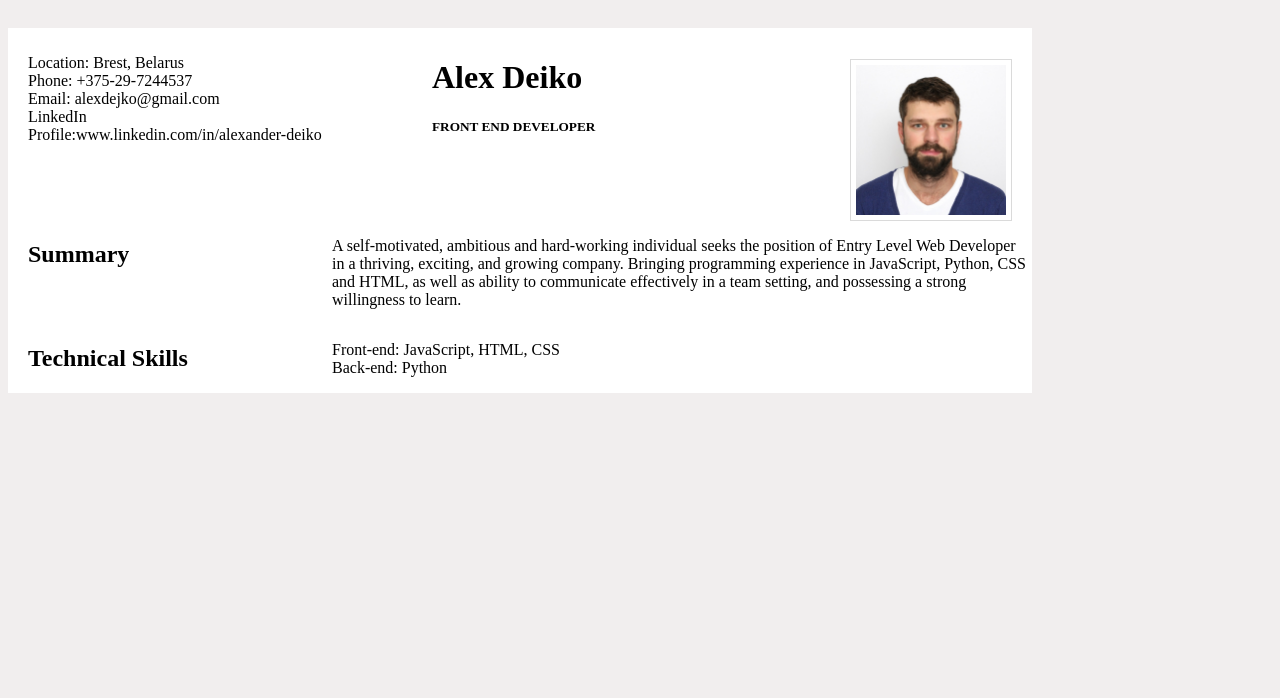
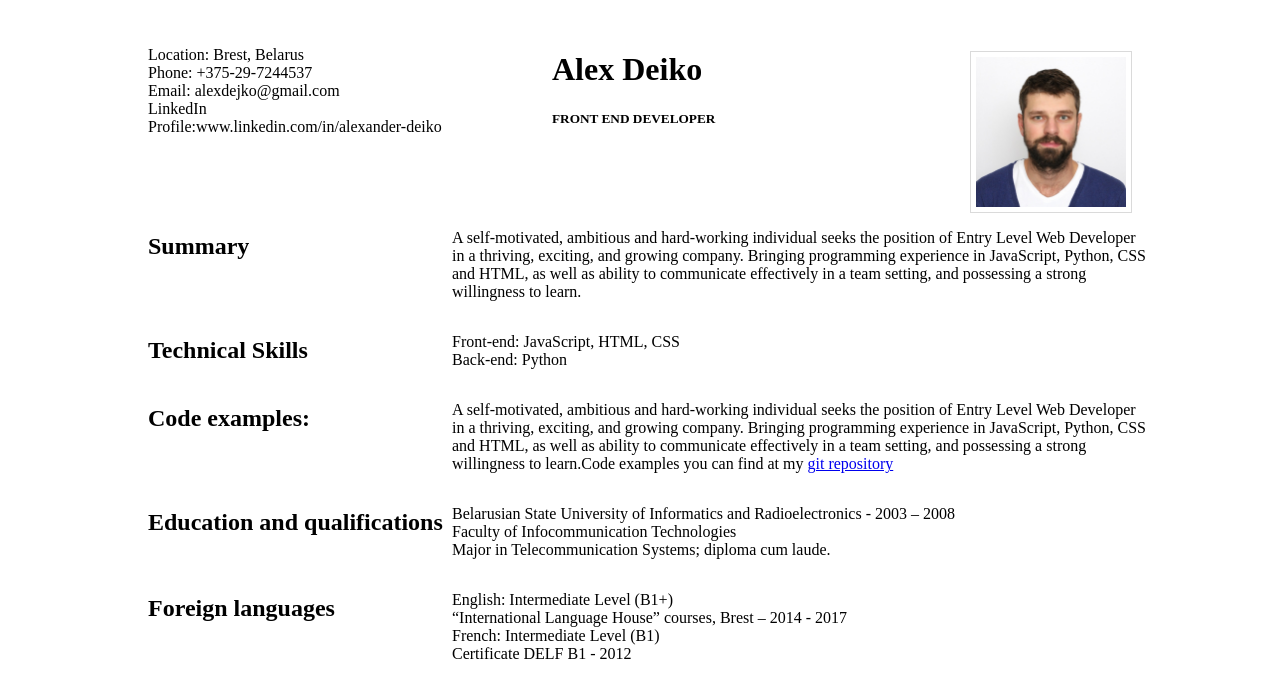
Before and after one commit to alexdejko/rsschool-codejam1-cv, a plain HTML site: page index.html in a window 1280 px wide. Drawn offline with Linux system fonts and the light colour scheme.

Commit message:
feat: add skills

```diff
--- a/index.html
+++ b/index.html
@@ -6,9 +6,10 @@
 	<link rel="stylesheet" href="style.css">
 </head>
 <body>
+	<div style='position: relative;'>
 	<div class="wrap" >
 		<div id='header'>
-			<div class='row cv-section'>
+			<div class='cv-section'>
 				<div class='span1'>
 					<div class='cv-info'>
 						<p id='adress'>Location: Brest, Belarus<br>
@@ -30,31 +31,85 @@
 			</div>
 		</div>
 		<div id='content'>
-			<div class='row cv-section'>
+			<div class='cv-section'>
+
 				<div class='span1'>
 					<div class='cv-section-title'>
 					<h2>Summary</h2>
 					</div>
 				</div>
+
 				<div class='span2'>
 					<p>A self-motivated, ambitious and hard-working individual seeks the position of Entry Level Web Developer in a thriving, exciting, and growing company. Bringing programming experience in JavaScript, Python, CSS and HTML, as well as ability to communicate effectively in a team setting, and possessing a strong willingness to learn.</p>
 				</div>
-				<div class=' row cv-section'>
+			</div>
+
+			<div class='cv-section'>
 				<div class='span1'>
 					<div class='cv-section-title'>
 					<h2>Technical Skills</h2>
 					</div>
 				</div>
+
 				<div class='span2'>
 					<p>Front-end: JavaScript, HTML, CSS <br>
 					Back-end: Python</p>
 				</div>
+
+			<div class='cv-section'>
+
+				<div class='span1'>
+					<div class='cv-section-title'>
+					<h2>Code examples:</h2>
+					</div>
+				</div>
+
+				<div class='span2'>
+					<p>A self-motivated, ambitious and hard-working individual seeks the position of Entry Level Web Developer in a thriving, exciting, and growing company. Bringing programming experience in JavaScript, Python, CSS and HTML, as well as ability to communicate effectively in a team setting, and possessing a strong willingness to learn.Code examples you can find at my <a href="https://github.com/alexdejko">git repository</a></p>
+				</div>
 			</div>
+
+			<div class='cv-section'>
+
+				<div class='span1'>
+					<div class='cv-section-title'>
+					<h2>Education and qualifications</h2>
+					</div>
+				</div>
+
+				<div class='span2'>
+					<p>Belarusian State University of Informatics and Radioelectronics - 2003 – 2008<br>
+						Faculty of Infocommunication Technologies<br>
+
+						Major in Telecommunication Systems; diploma cum laude.</p>
+				</div>
+			</div>
+
+			<div class='cv-section'>
+
+				<div class='span1'>
+					<div class='cv-section-title'>
+					<h2>Foreign languages</h2>
+					</div>
+				</div>
+
+				<div class='span2'>
+					<p>English: Intermediate Level (B1+)<br>
+						“International Language House” courses, Brest – 2014 - 2017<br>
+						French: Intermediate Level (B1)<br>
+						Certificate DELF B1 - 2012</p>
+				</div>
+			</div>
+
+
+
+
 		</div>
 		<div id='footer'>
 
 		</div>
 
 	</div>
+	<div>
 </body>
 </html>
--- a/style.css
+++ b/style.css
@@ -1,11 +1,17 @@
-body {
-	background-color: #f1eeee;
-}
+body
 .wrap {
         max-width: 1024px;
         margin: 20px auto;
         background-color: #FFFFFF;
-        position: absolute;
+
+
+}
+#header{
+    position: relative;
+}
+.cv-section {
+    padding: 10px 0;
+    position: relative;
 }
 
 .span2{
@@ -23,7 +29,7 @@ body {
 
 .cv-section-title img {
 	max-width: 150px;
-	max-height: 150px;
+	max-height: 300px;
 	float: right;
     margin-right: 20px;
     padding: 5px;
@@ -41,10 +47,7 @@ body {
 }
 
 
-.cv-section {
-    padding: 10px 0;
-    position: relative;
-}
+
 
 #footer {
     padding-top: 0;
```
